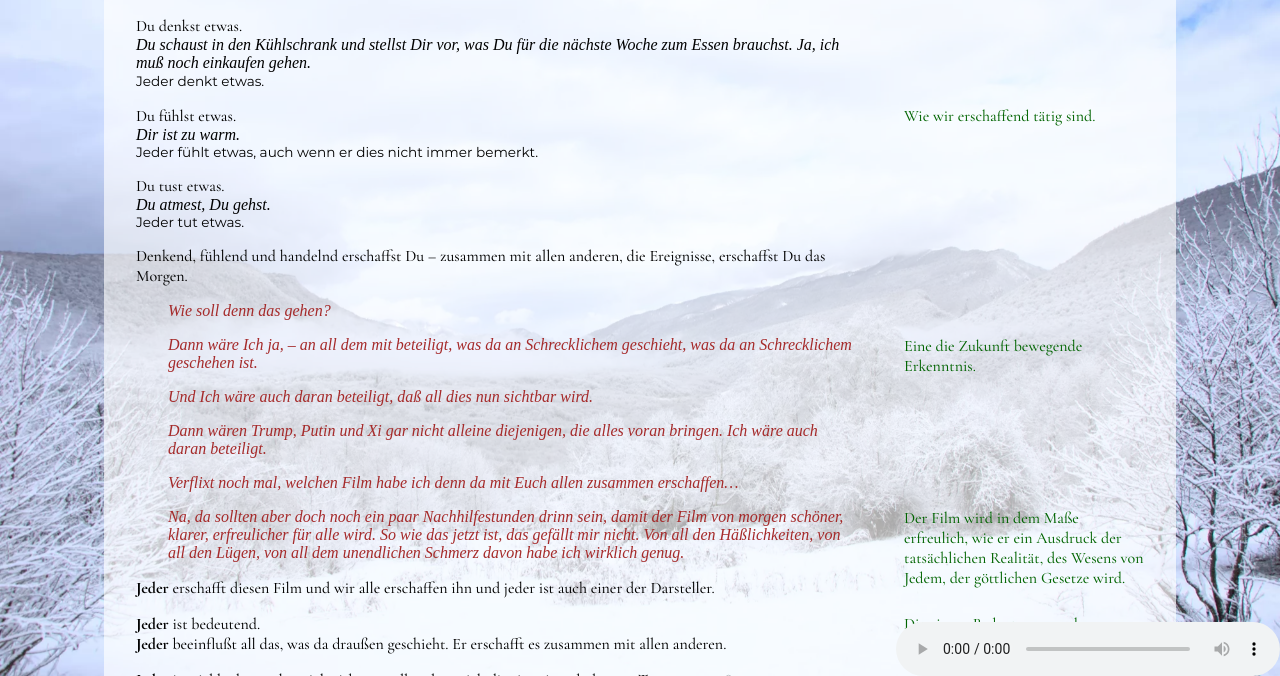
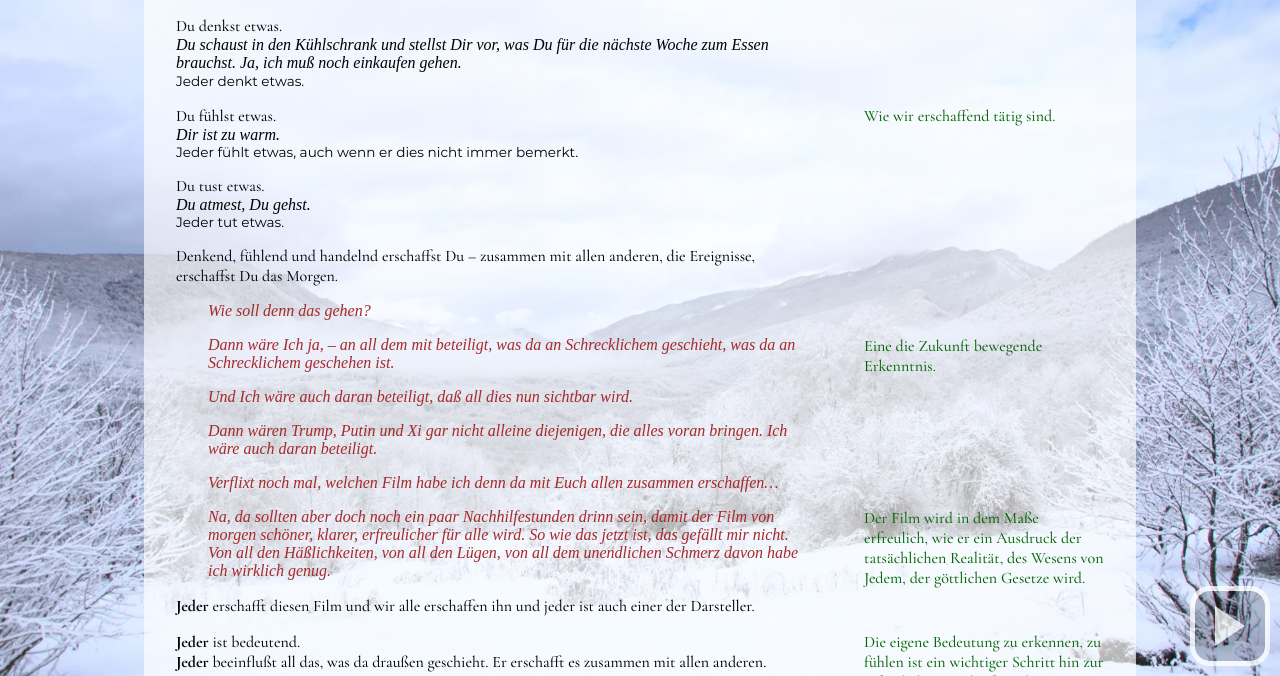
Before and after one commit to kt8isis/kt8isis.github.io, a plain HTML site: page ktisis/01.html in a window 1280 px wide. Shown: the part 124-800 px from the top of the page. Drawn offline with Linux system fonts and the light colour scheme; a web font is replaced by a local one.

Commit message:
update play UI

```diff
--- a/ktisis/01.html
+++ b/ktisis/01.html
@@ -18,7 +18,8 @@
             </picture>
         </div>
         <div id="player">
-            <audio id="audio" src="/s/audio/01.opus" type="audio/opus" controls></audio>
+            <audio id="audio" src="/s/audio/01.opus" type="audio/opus" preload="none" controls></audio>
+            <div class="button-frame"><button class="play"></button></div>
         </div>
         <div id="content">
             <h2 data-range="11:14">Jeder gestaltet das Morgen</h2>
--- a/play.js
+++ b/play.js
@@ -17,14 +17,48 @@ function init() {
         }
     }
     visit(content);
-    function timeupdate(event) {
-        let time = event.target.currentTime;
+
+    let audio = document.getElementById("audio");
+
+    function timeupdate() {
+        let time = audio.currentTime;
         for (mark of marks) {
             let active = (mark.start <= time) && (mark.end >= time);
             mark.element.setAttribute("data-active", active);
         }
     }
-    document.getElementById("audio").addEventListener("timeupdate", timeupdate, false);
+    audio.addEventListener("timeupdate", timeupdate, false);
+
+    let button = audio.parentElement.getElementsByTagName("button")[0];
+
+    function pause() {
+        button.className = "play";
+        audio.pause();
+        playing = false;
+    }
+    function play() {
+        button.className = "pause";
+        audio.play();
+        playing = true;
+    }
+    function toggle() {
+        if (audio.paused) {
+            audio.play();
+        } else {
+            audio.pause();
+        }
+    }
+    function update_button() {
+        button.className = ["pause", "play"][audio.paused | 0];
+    }
+    audio.addEventListener("ended", update_button, false);
+    audio.addEventListener("play", update_button, false);
+    audio.addEventListener("pause", update_button, false);
+
+    button.addEventListener("click", toggle, false);
+
+    audio.style.display = "none";
+    button.style.display = "block";
 }
 
 document.addEventListener("DOMContentLoaded", init, false);
--- a/style.css
+++ b/style.css
@@ -39,17 +39,53 @@ body {
   bottom: 0;
   z-index: 1;
 }
+#player > div.button-frame {
+  border: 5px solid white;
+  border-radius: 20px;
+  margin: 10px;
+  background-color: rgba(0,0,0,0.25);
+  width: 70px;
+  height: 70px;
+  opacity: 0.75;
+  transition: background-color 0.3s ease;
+}
+#player > div.button-frame:hover {
+  background-color: rgba(0,0,0,0.75);
+}
 #player > audio {
   display: block;
   width: 24em;
 }
+#player > div.button-frame > button {
+  display: none;
+  border: 0;
+  background: transparent;
+  box-sizing: border-box;
+  width: 30px;
+  height: 40px;
+  cursor: pointer;
+  border-style: solid;
+  margin: 15px 20px;
+  padding: 0;
+  transition: 300ms border-color ease;
+  transition: 300ms border-width ease;
+}
+#player > div.button-frame > button.play {
+  border-color: transparent transparent transparent white;
+  border-width: 20px 0 20px 30px;
+}
+#player > div.button-frame > button.pause {
+  border-width: 0 10px 0 10px;
+  border-color: transparent white transparent white;
+  padding: 0 5px;
+}
+
 [data-active=true]  {
   text-decoration: underline;
 }
 
-
 #content {
-  max-width: 45em;
+  max-width: 40em;
   margin: 1em auto;
   background-color: rgba(255,255,255,0.66);
   padding: 1em;
```
